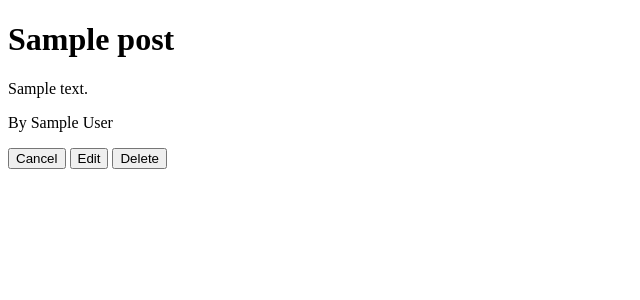
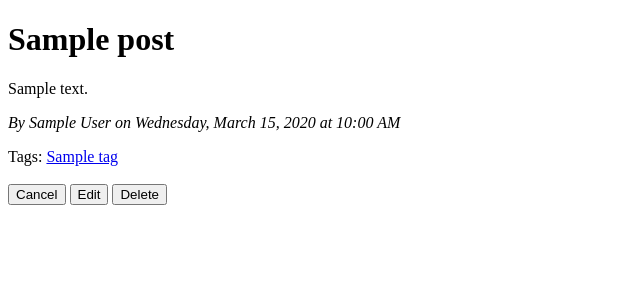
Before and after one commit to langevinj/blogly, a Flask app: page /posts/1 in a window 1280 px wide. Shown: the top 300 px of the page, without its empty margins (0-640 px from the left). Run offline with Flask 2, Linux system fonts and the light colour scheme; tables that the repository leaves empty hold one stand-in row (values such as "Sample post"); parts of the project's set-up code (start-up, migrations or seed data) failed here and were passed over.

Commit message:
Tag handling added to posts, corrected posted date, tag pages added, testing still broken

```diff
--- a/app.py
+++ b/app.py
@@ -1,6 +1,6 @@
 """Blogly application."""
 
-from flask import Flask, render_template, request, redirect, session
+from flask import Flask, render_template, request, redirect, session, flash
 from flask_debugtoolbar import DebugToolbarExtension
 from models import db, connect_db, User, Post, datetime, Tag, PostTag
 
@@ -85,16 +85,18 @@ def delete_user(userid):
 def add_post_page(userid):
     """Page for adding a new post"""
     user = User.query.get(userid)
-    return render_template('add_post.html', user=user)
+    tags= Tag.query.all()
+    return render_template('add_post.html', user=user, tags=tags)
 
 
 @app.route('/users/<int:userid>/posts/new', methods=["POST"])
 def add_post(userid):
     """Add new post"""
     user = User.query.get(userid)
-    title = request.form['title']
-    content = request.form['content']
-    new_post = Post(title=title, content=content, user_id=user.id)
+    tag_ids = [int(num) for num in request.form.getlist('tags')]
+    tags = Tag.query.filter(Tag.id.in_(tag_ids)).all()
+
+    new_post = Post(title=request.form['title'], content=request.form['content'], user_id=user.id,  tags=tags)
 
     db.session.add(new_post)
     db.session.commit()
@@ -106,13 +108,15 @@ def show_post(postid):
     """Show a given post"""
     post = Post.query.get(postid)
     author = User.query.get(post.user_id)
-    return render_template('show_post.html', post=post, author=author)
+    date = post.date_cleaner()
+    return render_template('show_post.html', post=post, author=author, date=date)
 
 @app.route('/posts/<int:postid>/edit')
 def edit_post_page(postid):
     """Show page to edit a post"""
     post = Post.query.get(postid)
-    return render_template('edit_post.html', post=post)
+    tags = Tag.query.all()
+    return render_template('edit_post.html', post=post, tags=tags)
 
 
 @app.route('/posts/<int:postid>/edit', methods=["POST"])
@@ -143,9 +147,53 @@ def list_tags():
     tags = Tag.query.all()
     return render_template('tags.html', tags=tags)
 
-@app.route('/tags/<int:tagid')
+@app.route('/tags/<int:tagid>')
 def tag_details(tagid):
     """Show tag details page"""
     tag = Tag.query.get(tagid)
     posts = tag.get_posts
     return render_template('tag_details.html', tag=tag, posts=posts)
+
+@app.route('/tags/new')
+def new_tag_form():
+    """Page to add a new tag"""
+    return render('add_tag.html')
+
+@app.route('/tags/new', methods=['POST'])
+def add_new_tag():
+    """Adds a new tag"""
+    new_tag = request.form["newtag"]
+    tag = Tag(name=new_tag)
+
+    db.session.add(tag)
+    db.session.commit()
+
+    return redirect('/tags')
+
+@app.route('/tags/<int:tagid>/edit')
+def show_edit_form(tagid):
+    target = Tag.query.get(tagid)
+
+    return render_template('edit_tag.html', tag=target)
+
+@app.route('/tags/<int:tagid>/edit', methods=["POST"])
+def edit_tag(tagid):
+    """Edits a tag"""
+    target = Tag.query.get(tagid)
+    edittag = request.form['edittag']
+    target.name = edittag
+
+    db.session.add(target)
+    db.session.commit()
+
+    return redirect('/tags')
+
+@app.route('/tags/<int:tagid>/delete', methods=["POST"])
+def delete_tag(tagid):
+    """Delete a tag"""
+    target = Tag.query.delete(tagid)
+
+    db.session.delete(target)
+    db.session.commit()
+
+    return redirect('/tags')
--- a/models.py
+++ b/models.py
@@ -48,6 +48,23 @@ class Post(db.Model):
         p = self
         return f"<Post id={p.id} title={p.title} created_at={p.created_at} user={p.user_id}"
 
+    def date_cleaner(self):
+        weekdays = ["Monday", "Tuesday", "Wednesday",
+                    "Thursday", "Friday", "Saturday", "Sunday"]
+        months = ["January", "February", "March", "April", "May", "June",
+                  "July", "August", "September", "October", "November", "December"]
+
+        created = self.created_at
+        day = created.weekday()
+
+        lst = str(created).replace('-', ' ').replace(':', ' ').split(" ")
+        month = 1 + int(lst[1])
+        date = lst[2]
+        time = datetime.strptime(
+            f'{lst[3]}:{lst[4]}', '%H:%W').strftime('%I:%M %p')
+
+        return f"{weekdays[day]}, {months[month]} {date}, {lst[0]} at {time}"
+
 class Tag(db.Model):
     """Tag Model"""
     __tablename__ = 'tags'
@@ -63,6 +80,8 @@ class Tag(db.Model):
     def __repr__(self):
         return f"<Tag {self.name} id = {self.id}"
 
+
+
 class PostTag(db.Model):
     """PostTag Model"""
     __tablename__ = 'posttags'
@@ -70,3 +89,18 @@ class PostTag(db.Model):
     post_id = db.Column(db.Integer, db.ForeignKey('posts.id'), primary_key=True, nullable=False)
     tag_id = db.Column(db.Integer, db.ForeignKey('tags.id'), primary_key=True, nullable=False)
     #still unsure about making composite key
+
+
+# def date_cleaner(created_at):
+#     """Return a more human friendly date"""
+#     weekdays = ["Monday", "Tuesday", "Wednesday", "Thursday", "Friday", "Saturday", "Sunday"]
+#     months = ["January", "February", "March", "April", "May", "June", "July", "August", "September", "October", "November", "December"]
+
+#     day = created_at.weekday()
+
+#     lst = str(created_at).replace('-', ' ').replace(':', ' ').split(" ")
+#     month = 1 + int(lst[1])
+#     date = lst[2]
+#     time = datetime.strptime(f'{lst[3]}:{lst[4]}', '%H:%W').strftime('%I:%M %p')
+
+#     return f"{weekdays[day]}, {months[month]} {date}, {lst[0]} at {time}"
--- a/seed.py
+++ b/seed.py
@@ -61,3 +61,6 @@ tm = Tag(name='Music',
 
 db.session.add_all([tv, tm])
 db.session.commit()
+
+tuba = Post(title="Tuba $1000", content="Looking to buy a New Tuba.",
+             created_at=datetime.now(), user_id=1)
--- a/static/style.css
+++ b/static/style.css
@@ -4,7 +4,7 @@
  */
 
  .author {
-     font-style: italics;
+     font-style: italic;
  }
 
  .xtra-button {
--- a/templates/edit_post.html
+++ b/templates/edit_post.html
@@ -6,6 +6,11 @@
 <form action='/posts/{{post.id}}/edit' method="POST">
     Title<input type="text" name="title" id="new-post-title" value='{{post.title}}'><br>
     Content<textarea rows="3" cols="60" name="content" id="new-post-content">{{post.content}}</textarea><br>
+    <br>
+    {% for tag in tags %}
+        <input type="checkbox" name="tags" value={{tag.id}} id="tag_{{tag.id}}" {% if tag in post.tags %}checked{% endif %}>{{tag.name}}<br>
+    {% endfor %}
+    <br>
     <button><a href='/users/{{post.user_id}}' class="xtra-button">Cancel</a></button>
     <button>Edit</button>
 </form>
--- a/templates/show_post.html
+++ b/templates/show_post.html
@@ -6,8 +6,15 @@
 <h1>{{post.title}}</h1>
 <div>
     <p>{{post.content}}</p>
-    <p class="author">By {{author.first_name}} {{author.last_name}}</p>
+    <p class="author">By {{author.first_name}} {{author.last_name}} on {{date}}</p>
 </div>
+<div>
+    <span>Tags:</span>
+    {% for tag in post.get_tags %}
+        <span class="tag"><a href="/tags/{{tag.id}}">{{tag.name}}  </a></span>
+    {% endfor %}
+</div>
+<br>
 <div>
 
 <form action='/posts/{{post.id}}/delete' method='POST'>
--- a/templates/tag_details.html
+++ b/templates/tag_details.html
@@ -10,7 +10,8 @@
     {% endfor %}
 </ul>
 <form action="/tags/{{tag.id}}/delete">
-
+    <button><a href="/tags/{{tag.id}}/edit" class="xtra-button">Edit</a></button>
+    <button>Delete</button>
 </form>
 
 {% endblock %}
--- a/templates/tags.html
+++ b/templates/tags.html
@@ -9,4 +9,7 @@
         <li><a href="/tags/{{tag.id}}">{{ tag.name }}</a></li>
     {% endfor %}
     </ul>
+    <form action="/tags/new">
+        <button>Add Tag</button>
+    </form>
 {% endblock %}
```
Also changed, not shown: templates/add_post.html (+7 -2 lines), templates/add_tag.html (added, +12 -0 lines), templates/edit_tag.html (added, +12 -0 lines), test_flask.py (+9 -9 lines), 1 other file.
